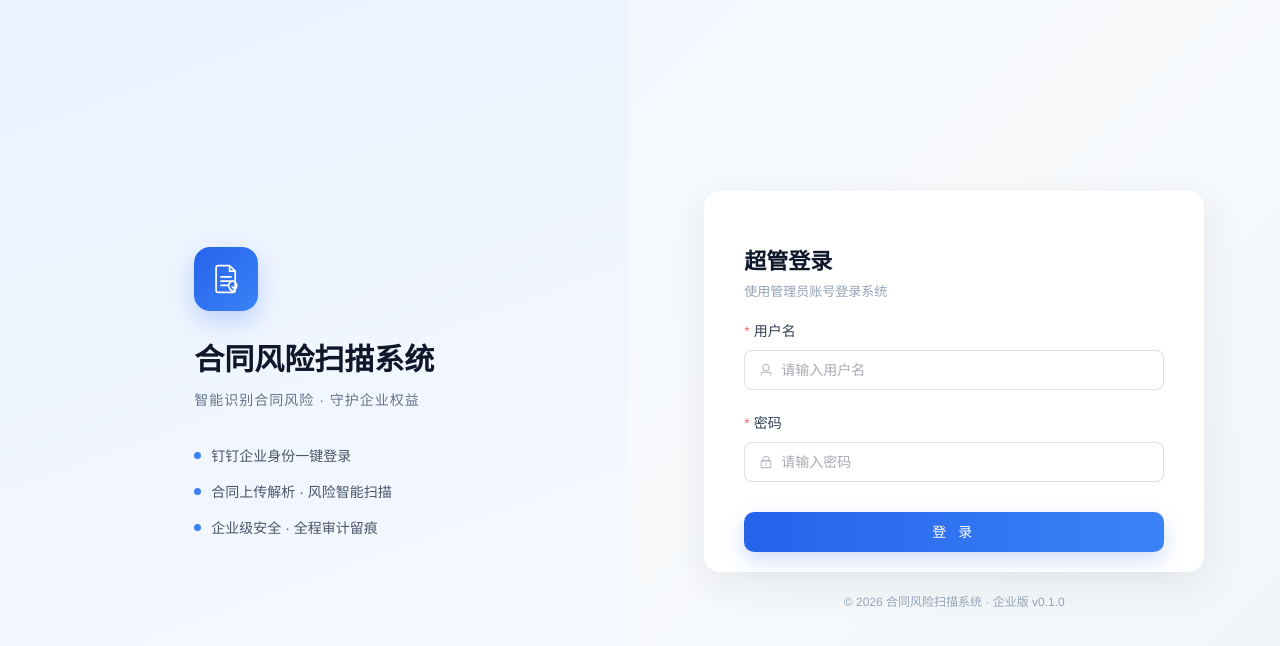
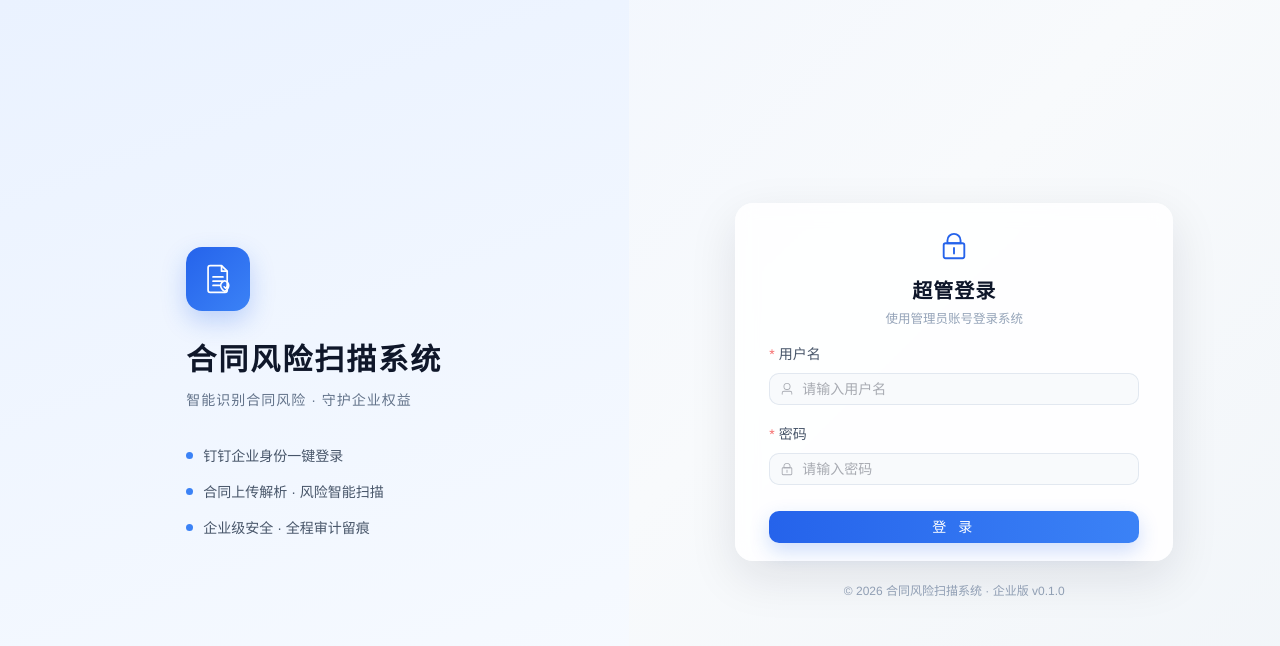
Before and after one commit to MrLiuGangQiang/contract-risk, a Vue app in the folder frontend/: page /login in a window 1280 px wide. Shown: the top 646 px of the page. Built offline with nearby package versions, Linux system fonts and the light colour scheme; no server answers.

Commit message:
style(login): 登录窗口紧凑化并提升超管登录与整体质感
- 登录卡片尺寸收窄，磨砂玻璃质感
- 超管登录改为居中图标+标题，输入框圆角浅底聚焦高亮
- 品牌区标题字距优化，整体更精致

```diff
--- a/frontend/src/views/LoginView.vue
+++ b/frontend/src/views/LoginView.vue
@@ -57,7 +57,8 @@
 
         <!-- 超管本地登录 -->
         <template v-else>
-          <div class="card-head">
+          <div class="card-head center">
+            <Lock class="admin-icon" />
             <h2>超管登录</h2>
             <p>使用管理员账号登录系统</p>
           </div>
@@ -66,7 +67,6 @@
             :model="form"
             :rules="rules"
             label-position="top"
-            size="large"
             @keyup.enter="onLogin"
           >
             <el-form-item label="用户名" prop="username">
@@ -81,7 +81,7 @@
                 show-password
               />
             </el-form-item>
-            <el-button type="primary" class="login-btn" size="large" :loading="loading" @click="onLogin">
+            <el-button type="primary" class="login-btn" :loading="loading" @click="onLogin">
               登 录
             </el-button>
           </el-form>
@@ -273,6 +273,7 @@ async function onLogin() {
   margin: 0 0 10px;
   font-size: 30px;
   font-weight: 700;
+  letter-spacing: 2px;
   color: #0f172a;
 }
 .brand-slogan {
@@ -312,36 +313,43 @@ async function onLogin() {
 }
 .login-card {
   width: 100%;
-  max-width: 420px;
-  padding: 40px 40px 20px;
-  background: #fff;
-  border-radius: 16px;
-  box-shadow: 0 12px 40px rgba(15, 23, 42, 0.08);
+  max-width: 370px;
+  padding: 28px 34px 18px;
+  background: rgba(255, 255, 255, 0.86);
+  border-radius: 18px;
+  box-shadow: 0 16px 48px rgba(15, 23, 42, 0.1);
+  backdrop-filter: blur(10px);
 }
 .card-head {
-  margin-bottom: 20px;
+  margin-bottom: 16px;
 }
 .card-head.center {
   text-align: center;
 }
 .card-head h2 {
-  margin: 12px 0 6px;
-  font-size: 22px;
+  margin: 10px 0 4px;
+  font-size: 20px;
   font-weight: 700;
   color: #0f172a;
+  letter-spacing: 1px;
 }
 .card-head p {
   margin: 0;
-  font-size: 13px;
+  font-size: 12.5px;
   color: #94a3b8;
 }
 .dingtalk-icon {
   display: inline-block;
 }
+.admin-icon {
+  width: 30px;
+  height: 30px;
+  color: #2563eb;
+}
 
 /* ===== 二维码区域（无边框） ===== */
 .qr-area {
-  min-height: 380px;
+  min-height: 400px;
   display: flex;
   flex-direction: column;
   align-items: center;
@@ -356,7 +364,16 @@ async function onLogin() {
 }
 
 .login-card :deep(.el-form-item__label) {
-  color: #334155;
+  color: #475569;
+  font-weight: 500;
+}
+.login-card :deep(.el-input__wrapper) {
+  border-radius: 10px;
+  background: #f8fafc;
+  box-shadow: 0 0 0 1px #e2e8f0 inset;
+}
+.login-card :deep(.el-input__wrapper.is-focus) {
+  box-shadow: 0 0 0 1px #2563eb inset;
 }
 .login-btn {
   width: 100%;
```
